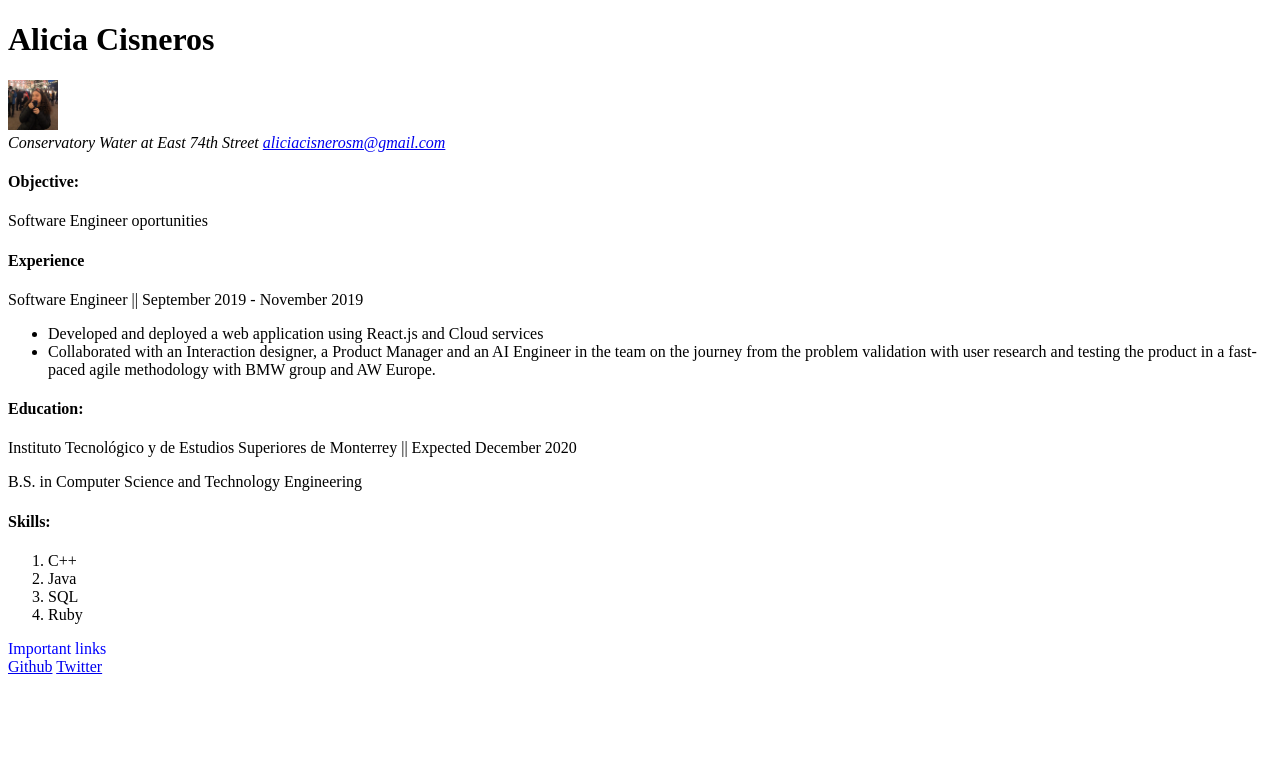
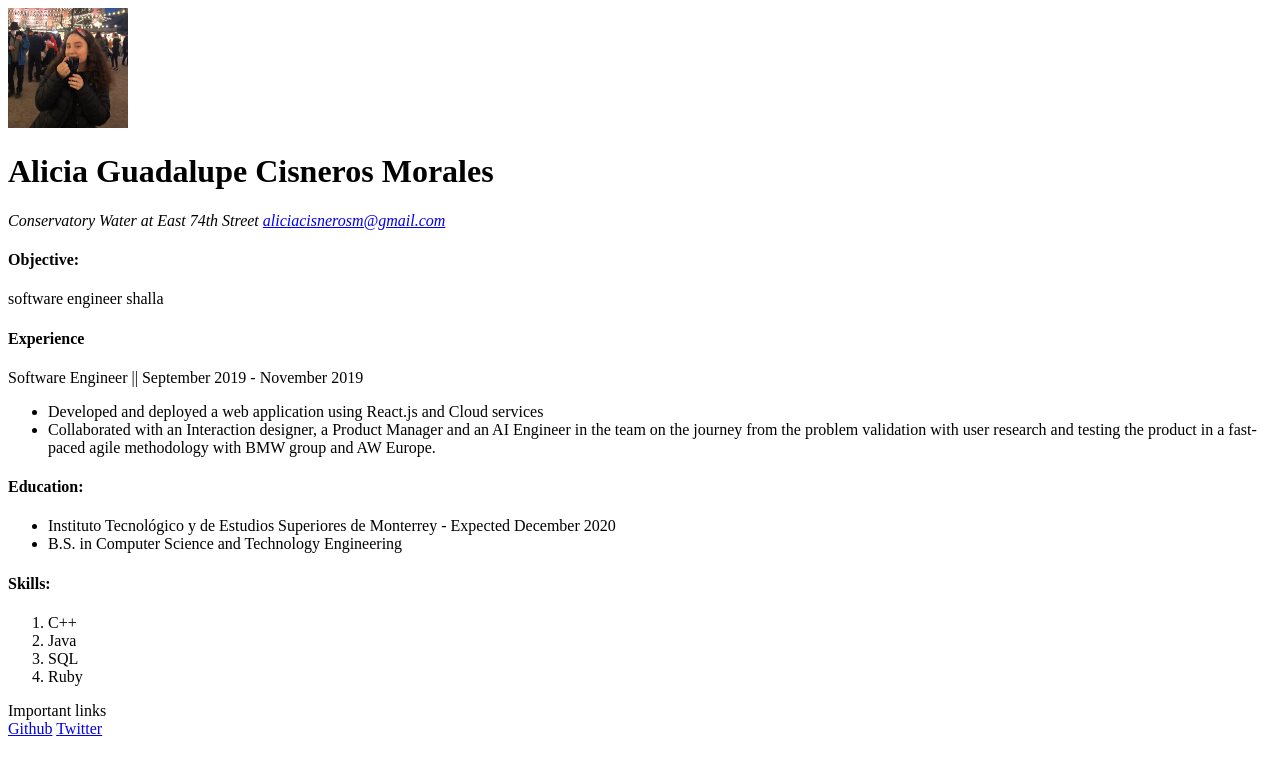
Before and after one commit to aliciacisnerosm/web_resume, a plain HTML site: page index.html in a window 1280 px wide. Drawn offline with Linux system fonts and the light colour scheme.

Commit message:
Add viewport to html and some divs to header

```diff
--- a/index.html
+++ b/index.html
@@ -3,25 +3,31 @@
   <head>
     <title>Resume </title>
     <meta charset="UTF-8">
+    <meta name="viewport" content="width-device-width, initial-scale=1">
+    <link href="css/index.css" rel="stylesheet" type="text/css">
   </head>
 
   <body>
     <header>
-      <h1>Alicia Cisneros </h1>
-      <img src="./assets/photo.png" alt="alicia's photo" height="50" width="50">
-      <address>
-        Conservatory Water at East 74th Street
-        <a href="mailto:aliciacisnerosm@gmail.com"> aliciacisnerosm@gmail.com</a>
-      </address>
+      <div class="header">
+          <img src="./assets/photo.png" alt="alicia's photo" height="120" width="120">
+        <div>
+          <h1>Alicia Guadalupe Cisneros Morales </h1>
+          <address>
+          Conservatory Water at East 74th Street
+          <a href="mailto:aliciacisnerosm@gmail.com"> aliciacisnerosm@gmail.com</a>
+          </address>
+        </div>
+      </div>
     </header>
     <main>
       <article>
        <h4> Objective: </h4>
-       <p>Software Engineer oportunities </p>
+       <p> software engineer shalla</p>
       </article>
-      <div>
+      <div class="experience">
         <h4>Experience </h4>
-        <p>Software Engineer  ||  September 2019 - November 2019</p>
+        <p>Software Engineer || September 2019 - November 2019 </p>
         <ul>
           <li>Developed and deployed a web application using React.js and Cloud services</li>
           <li>Collaborated with an Interaction designer, a Product Manager and an AI Engineer in the team on the journey from the problem validation with user research and testing the product in a fast-paced agile
@@ -31,8 +37,10 @@
       <section>
         <article>
           <h4>Education:</h4>
-          <p>Instituto Tecnológico y de Estudios Superiores de Monterrey  ||  Expected December 2020</p>
-          <p>B.S. in Computer Science and Technology Engineering</p>
+          <ul>
+            <li>Instituto Tecnológico y de Estudios Superiores de Monterrey -  Expected December 2020</li>
+            <li>B.S. in Computer Science and Technology Engineering</li>
+          </ul>
         </article>
         <article>
           <h4>Skills:</h4>
@@ -54,7 +62,7 @@
       </section>
     </main>
     <footer>
-      <span style="color:blue">Important links</span>
+      <span>Important links</span>
       <nav>
         <a href="https://github.com/aliciacisnerosm"> Github</a>
         <a href="https://twitter.com/aliciacisnerosm">Twitter</a>
```
